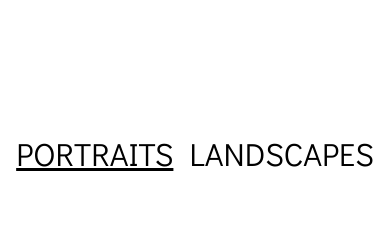
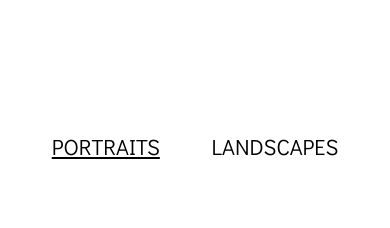
Before and after one commit to lxuuryy/client--portfolio, a Next.js app: page / in a window 390 px wide. Shown: the part 1020-1248 px from the top of the page. Built offline with nearby package versions, Linux system fonts and the light colour scheme.

Commit message:
added email

```diff
--- a/src/app/components/Details.jsx
+++ b/src/app/components/Details.jsx
@@ -15,16 +15,16 @@ function Details() {
   return (
     <div>
     <div className='w-full flex justify-evenly mt-[1150px] font-gothic'>
-        <div onClick={() => setPortraits(true)} className={`cursor-pointer hover:underline text-[32px] ${portraits ? 'underline' : 'none'}  `}>PORTRAITS</div>
-        <div onClick={() => setPortraits(false)} className={`cursor-pointer hover:underline text-[32px] ${portraits ? 'none' : 'underline'}  `}> LANDSCAPES </div>
+        <div onClick={() => setPortraits(true)} className={`cursor-pointer hover:underline text-[22px] md:text-[32px] ${portraits ? 'underline' : 'none'}  `}>PORTRAITS</div>
+        <div onClick={() => setPortraits(false)} className={`cursor-pointer hover:underline text-[22px] md:text-[32px] ${portraits ? 'none' : 'underline'}  `}> LANDSCAPES </div>
     </div>
     {portraits && <div className='w-full flex  flex-col md:flex-row justify-around items-center mt-[100px]  '>
         <div className='flex mb-[50px] md:mb-[0px] '>
             <div>
-                <img className='w-[200px]' src='/new1.jpg' alt='image1' />
+                <img className='w-[150px] md:w-[200px] ' src='/new1.jpg' alt='image1' />
             </div>
             <div>
-            <img src='/new2.jpg' className='w-[200px] ml-[20px] mt-[100px]' alt='image1' />
+            <img src='/new2.jpg' className='w-[150px] md:w-[200px] ml-[20px] mt-[100px]' alt='image1' />
                 </div></div>
         <div>
             <div className='for--border pb-[10px] text-[32px] '>PORTRAITS + <br /> HEADSHOTS</div>
@@ -53,7 +53,7 @@ Get in touch
                 <img className='w-[200px] md:w-[600px]' src='/Blazing_Sunset_Crop.jpg' alt='image1' />
             </div>
             <div>
-            <img src='/Beach_Head.jpg' className=' w-[200px] md:w-[600px] ml-[250px] mt-[50px] md:mt-[100px]' alt='image1' />
+            <img src='/Beach_Head.jpg' className=' w-[200px] md:w-[600px] ml-[50px] mt-[50px] md:mt-[100px]' alt='image1' />
                 </div></div>
         <div>
             <div className='for--border pb-[10px] text-[32px] '>LANDSCAPES + <br /> PROFESSIONAL SHOOTS</div>
```
